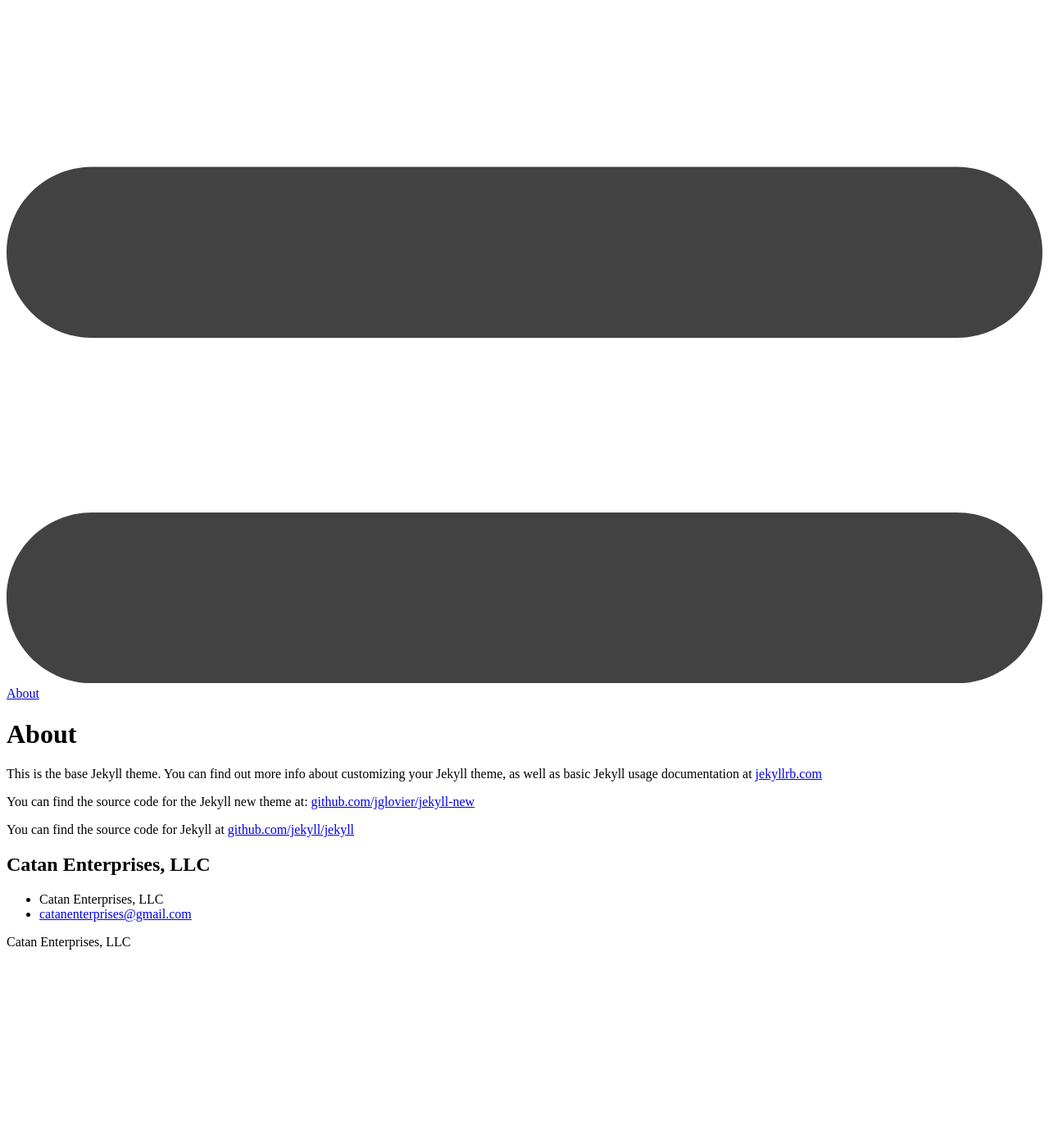
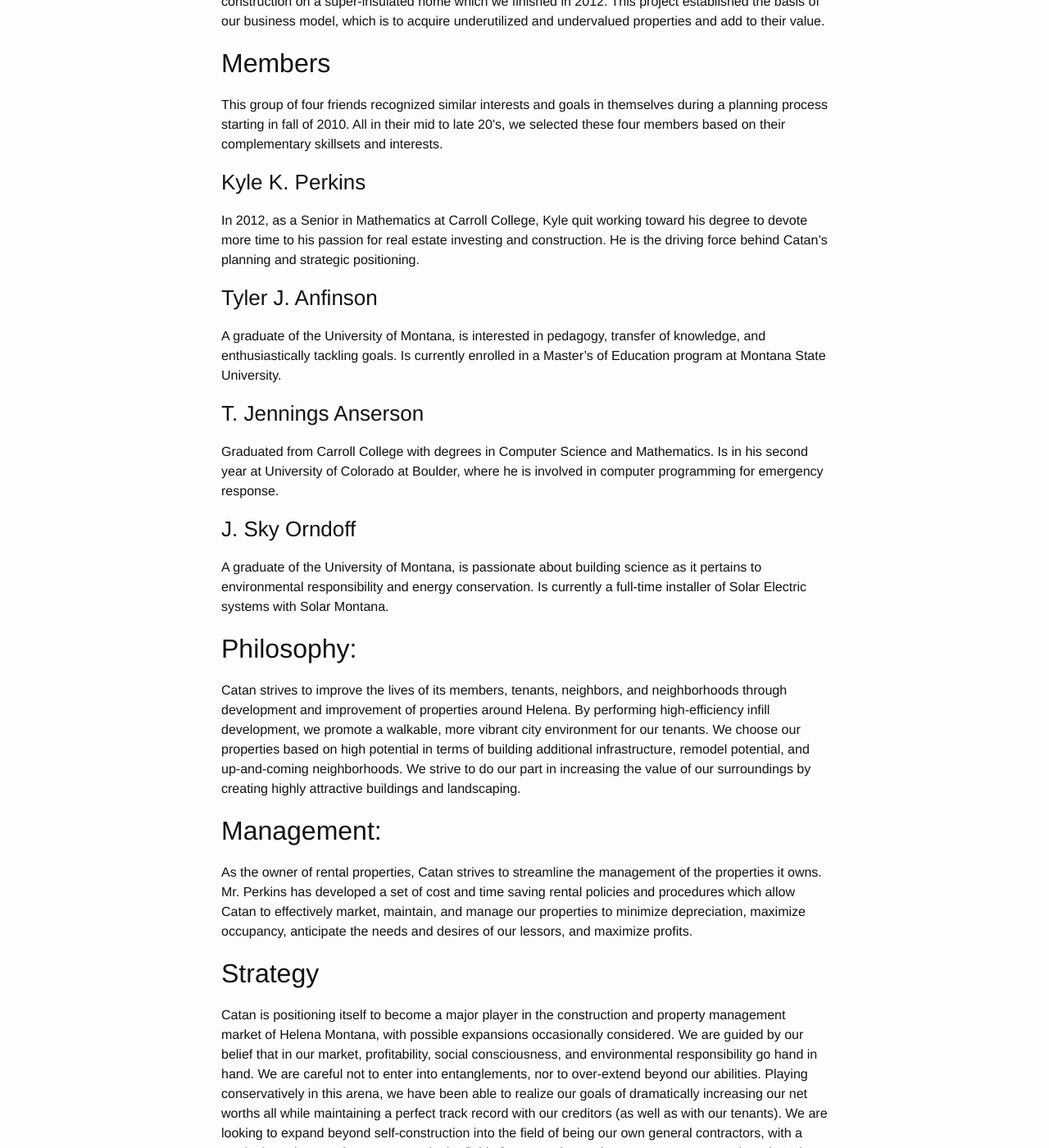
Before and after one commit to jenningsanderson/Catan-Enterprises, a Jekyll site: the page built from pages/about.md, in a window 1280 px wide and 1400 px high, scrolled down 246 px. Shown: the whole window at 82% size. Built offline with Jekyll 4.4.1, drawn with Linux system fonts in a browser that asks for light colours; before the commit the page ends 1420 px from its top, so only the background shows below that; some of the changed text lies outside the part shown.

Commit message:
updating the site some more

```diff
--- a/_config.yml
+++ b/_config.yml
@@ -3,9 +3,9 @@
 email: catanenterprises@gmail.com
 description: "Catan Enterprises, LLC"
 
-baseurl: "jenningsanderson.github.io/catanenterprises/" # the subpath of your site, e.g. /blog/
+baseurl: "/catanenterprises" # the subpath of your site, e.g. /blog/
 
-url: "http://www.catanenterprises.com" # the base hostname & protocol for your site
+#url: "http://www.catanenterprises.com" # the base hostname & protocol for your site
 
 
 # Build settings
--- a/about.md
+++ /dev/null
@@ -1,11 +0,0 @@
----
-layout: page
-title: About
-permalink: /about/
----
-
-This is the base Jekyll theme. You can find out more info about customizing your Jekyll theme, as well as basic Jekyll usage documentation at [jekyllrb.com](http://jekyllrb.com/)
-
-You can find the source code for the Jekyll new theme at: [github.com/jglovier/jekyll-new](https://github.com/jglovier/jekyll-new)
-
-You can find the source code for Jekyll at [github.com/jekyll/jekyll](https://github.com/jekyll/jekyll)
--- /dev/null
+++ b/pages/about.md
@@ -0,0 +1,33 @@
+---
+layout: page
+title: About
+permalink: /about/
+---
+
+Catan Enterprises is a member-managed LLC registered in the State of Montana.  We have been in existence since January 2011 with the goals of creating and improving the economic, social, and environmental infrastructure of our company and its surroundings.  In 2011, we acquired and began construction on a super-insulated home which we finished in 2012.  This project established the basis of our business model, which is to acquire underutilized and undervalued properties and add to their value.
+
+
+##Members
+This group of four friends recognized similar interests and goals in themselves during a planning process starting in fall of 2010.  All in their mid to late 20’s, we selected these four members based on their complementary skillsets and interests.
+
+###Kyle K. Perkins
+In 2012, as a Senior in Mathematics at Carroll College, Kyle quit working toward his degree to devote more time to his passion for real estate investing and construction.  He is the driving force behind Catan’s planning and strategic positioning.
+
+###Tyler J. Anfinson
+A graduate of the University of Montana, is interested in pedagogy, transfer of knowledge, and enthusiastically tackling goals.  Is currently enrolled in a Master’s of Education program at Montana State University.
+
+###T. Jennings Anserson
+Graduated from Carroll College with degrees in Computer Science and Mathematics.  Is in his second year at University of Colorado at Boulder, where he is involved in computer programming for emergency response.
+
+###J. Sky Orndoff
+A graduate of the University of Montana, is passionate about building science as it pertains to environmental responsibility and energy conservation.  Is currently a full-time installer of Solar Electric systems with Solar Montana.
+
+##Philosophy:
+Catan strives to improve the lives of its members, tenants, neighbors, and neighborhoods through development and improvement of properties around Helena.  By performing high-efficiency infill development, we promote a walkable, more vibrant city environment for our tenants.  We choose our properties based on high potential in terms of building additional infrastructure, remodel potential, and up-and-coming neighborhoods.  We strive to do our part in increasing the value of our surroundings by creating highly attractive buildings and landscaping.
+
+##Management:
+As the owner of rental properties, Catan strives to streamline the management of the properties it owns.  Mr. Perkins has developed a set of cost and time saving rental policies and procedures which allow Catan to effectively market, maintain, and manage our properties to minimize depreciation, maximize occupancy, anticipate the needs and desires of our lessors, and maximize profits.
+
+
+##Strategy
+Catan is positioning itself to become a major player in the construction and property management market of Helena Montana, with possible expansions occasionally considered.  We are guided by our belief that in our market, profitability, social consciousness, and environmental responsibility go hand in hand.  We are careful not to enter into entanglements, nor to over-extend beyond our abilities.  Playing conservatively in this arena, we have been able to realize our goals of dramatically increasing our net worths all while maintaining a perfect track record with our creditors (as well as with our tenants).  We are looking to expand beyond self-construction into the field of being our own general contractors, with a gradual amping-up of our presence in the field of construction and property management here in Helena.  Using in-depth studies of historical trends and patterns of economic and social forces, we thoroughly analyze each project we undertake for profitability as well as potential liabilities.
```
Also changed, not shown: _layouts/property.html (added).
